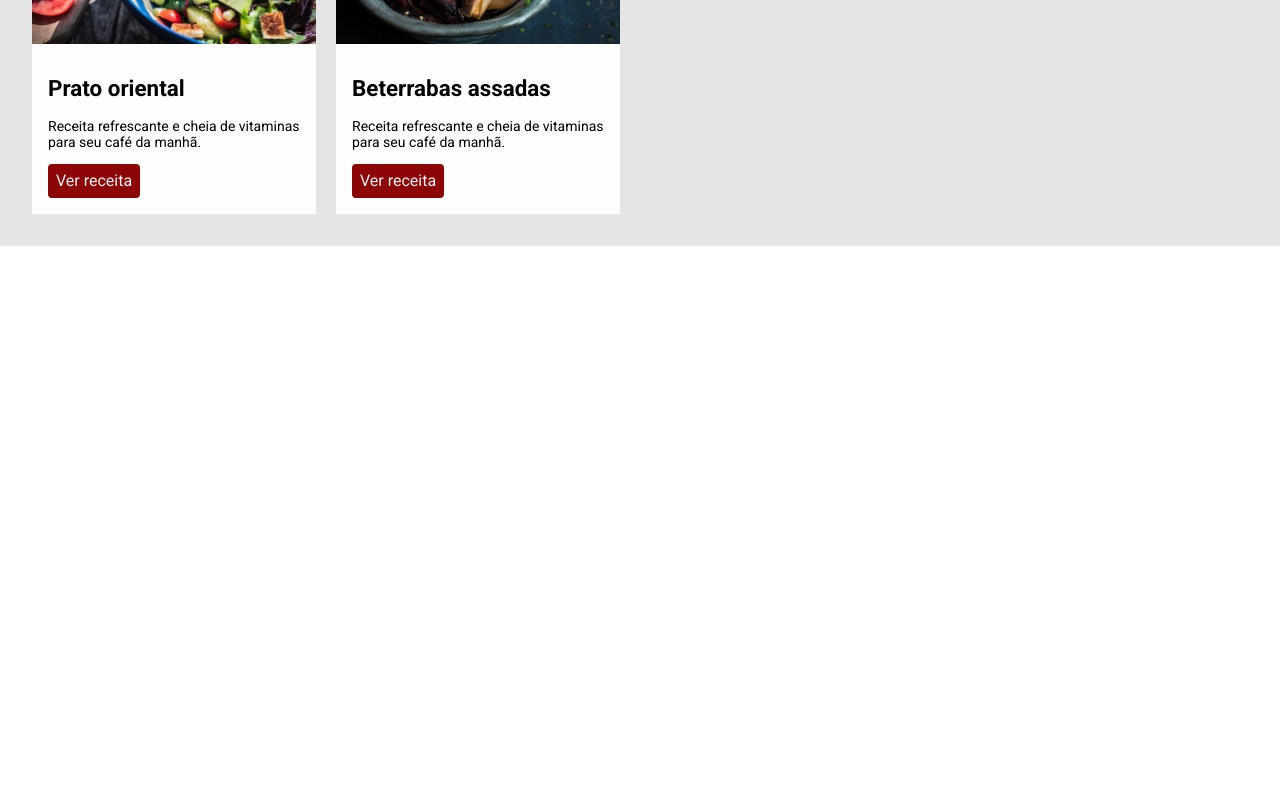
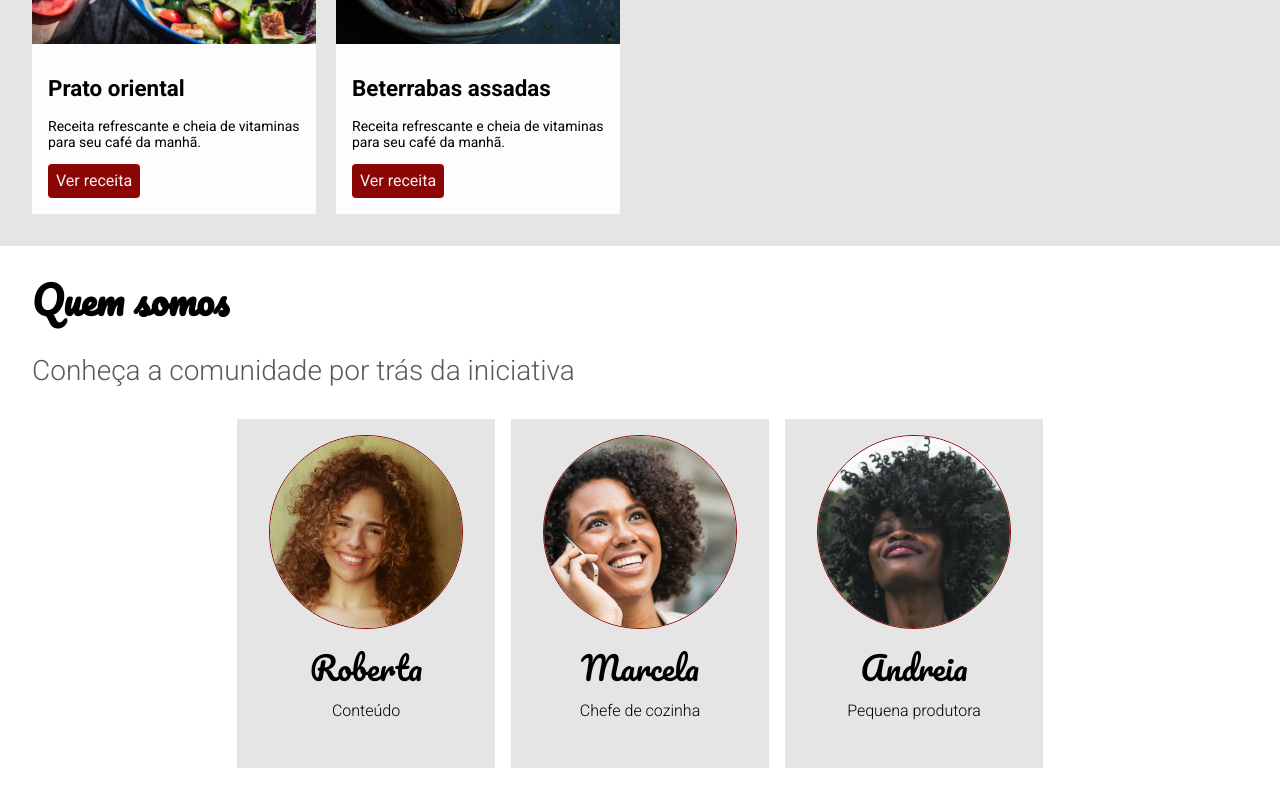
Before and after one commit to fernandoprestes/landing-page-fruta-e-frutos, a React (Vite) app: page / in a window 1280 px wide. Shown: the part 1171-1971 px from the top of the page. Before the commit the page ends 1417 px from the top, so only its background shows below. Built offline with nearby package versions, Linux system fonts and the light colour scheme.

Commit message:
createa about section and card people

```diff
--- a/src/App.tsx
+++ b/src/App.tsx
@@ -1,13 +1,15 @@
 import { Header } from './components/Header'
+import About from './modules/About'
 import { Banner } from './modules/Banner'
 import { Revenue } from './modules/Revenue'
 
 function App() {
   return (
     <>
-      <Header></Header>
-      <Banner></Banner>
-      <Revenue></Revenue>
+      <Header />
+      <Banner />
+      <Revenue />
+      <About />
     </>
   )
 }
--- /dev/null
+++ b/src/components/People/index.tsx
@@ -0,0 +1,23 @@
+import style from './people.module.scss'
+
+interface PeopleProps {
+  peopleImage: string
+  peopleAlt: string
+  title: string
+  content: string
+}
+
+export const People = ({
+  title,
+  content,
+  peopleImage,
+  peopleAlt
+}: PeopleProps) => {
+  return (
+    <div className={style.people}>
+      <img className={style.people__image} src={peopleImage} alt={peopleAlt} />
+      <h1 className={style.people__title}>{title}</h1>
+      <p className={style.people__position}>{content}</p>
+    </div>
+  )
+}
--- /dev/null
+++ b/src/components/People/people.module.scss
@@ -0,0 +1,22 @@
+.people {
+  background: #e5e5e5;
+  padding: 1rem 2rem 2rem;
+
+  &__image {
+    border: 1px solid #8d0606;
+    border-radius: 50%;
+    width: 12rem;
+  }
+
+  &__title {
+    font-family: 'Pacifico', cursive;
+    font-weight: 300;
+    margin: 1rem 0;
+    text-align: center;
+  }
+
+  &__position {
+    font-weight: 300;
+    text-align: center;
+  }
+}
--- /dev/null
+++ b/src/modules/About/about.module.scss
@@ -0,0 +1,24 @@
+.about {
+  padding: 2rem;
+
+  &__title {
+    font-family: 'Pacifico', cursive;
+    font-size: 2.4rem;
+  }
+
+  &__text {
+    color: #595959;
+    font-family: 'Roboto', sans-serif;
+    font-size: 1.75rem;
+    font-weight: 300;
+    margin: 2rem 0;
+  }
+}
+
+.peoples {
+  align-items: center;
+  display: flex;
+  flex-wrap: wrap;
+  gap: 1rem;
+  justify-content: center;
+}
--- /dev/null
+++ b/src/modules/About/index.tsx
@@ -0,0 +1,38 @@
+import { People } from '../../components/People'
+import ImgRoberta from './../../images/pessoas/roberta.jpg'
+import ImgMarcela from './../../images/pessoas/marcela.jpg'
+import ImgAndreia from './../../images/pessoas/andreia.jpg'
+import style from './about.module.scss'
+
+const About = () => {
+  return (
+    <section className={style.about}>
+      <h2 className={style.about__title}>Quem somos</h2>
+      <p className={style.about__text}>
+        Conheça a comunidade por trás da iniciativa
+      </p>
+      <div className={style.peoples}>
+        <People
+          peopleImage={ImgRoberta}
+          peopleAlt="foto roberta"
+          title="Roberta"
+          content="Conteúdo"
+        />
+        <People
+          peopleImage={ImgMarcela}
+          peopleAlt="foto marcela"
+          title="Marcela"
+          content="Chefe de cozinha"
+        />
+        <People
+          peopleImage={ImgAndreia}
+          peopleAlt="foto andreia"
+          title="Andreia"
+          content="Pequena produtora"
+        />
+      </div>
+    </section>
+  )
+}
+
+export default About
```
